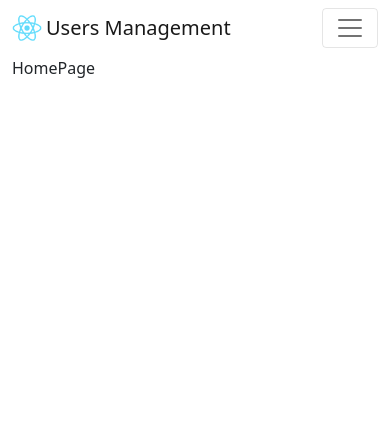
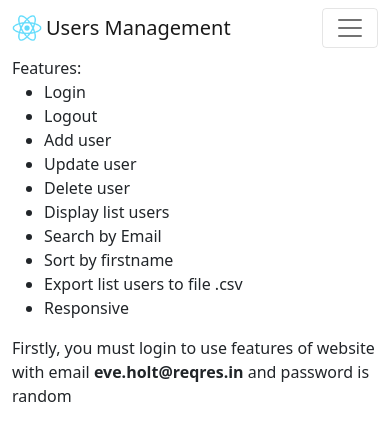
Before and after one commit to DzoanhDoanh/users-management, a React (Create React App) app: page / in a window 390 px wide. Shown: the top 440 px of the page. Built offline with nearby package versions, Linux system fonts and the light colour scheme.

Commit message:
fix bug user interface, responsive, complete app #1

```diff
--- a/src/components/Header.js
+++ b/src/components/Header.js
@@ -1,3 +1,4 @@
+/* eslint-disable no-mixed-operators */
 import Container from 'react-bootstrap/Container';
 import Nav from 'react-bootstrap/Nav';
 import Navbar from 'react-bootstrap/Navbar';
@@ -36,7 +37,7 @@ function Header(props) {
                                 <NavLink to={'/users'} className='nav-link'>Manage users</NavLink>
                             </Nav>
                             <Nav>
-                                { user && user.email && <span className='nav-link'>Welcome <b>{user.email}</b></span>}
+                                { user && user.email && <span className='nav-link'>Welcome <span className='fw-bold text-black'>{user.email}</span></span>}
                                 <NavDropdown title="Settings" id="basic-nav-dropdown">
                                     {user && user.auth === true ? (<NavDropdown.Item onClick={handleLogout}>
                                         Logout
--- a/src/components/Home.js
+++ b/src/components/Home.js
@@ -1,10 +1,26 @@
+
+
 function Home() {
+
     return (
-        <>
-            <div className="home-container">
-                HomePage
-            </div>
-        </>
+        <div className="home-container">
+            <p>
+                Features:
+                <ul>
+                    <li>Login</li>
+                    <li>Logout</li>
+                    <li>Add user</li>
+                    <li>Update user</li>
+                    <li>Delete user</li>
+                    <li>Display list users</li>
+                    <li>Search by Email</li>
+                    <li>Sort by firstname</li>
+                    <li>Export list users to file .csv</li>
+                    <li>Responsive</li>
+                </ul>
+                Firstly, you must login to use features of website with email <b>eve.holt@reqres.in</b> and password is random <br/>
+            </p>
+        </div>
     );
 }
 
--- a/src/components/Login.js
+++ b/src/components/Login.js
@@ -19,7 +19,7 @@ function Login() {
             return
         }
         setLoading(true)
-        let res = await loginApi(email, password)
+        let res = await loginApi(email.trim(), password.trim())
         if(res && res.token){
             loginContext(email, res.token)
             navigate('/')
@@ -35,6 +35,12 @@ function Login() {
 
     const handleGoBack = () => {
         navigate('/')
+    }
+
+    const handlePressEnter = (e) => {
+        if(e.key === 'Enter'){
+            handleLogin()
+        }
     }
     return (
         <div className="login-container col-12 col-sm-4 ">
@@ -53,6 +59,7 @@ function Login() {
                     className="box-input p-2"
                     value={password}
                     onChange={(e) => setPassword(e.target.value)}
+                    onKeyDown={(e) => handlePressEnter(e)}
                     style={{width: '100%'}}
                 />
                 {isShowPass ?
--- a/src/components/TableUser.scss
+++ b/src/components/TableUser.scss
@@ -1,3 +1,6 @@
 .sort-header{
     cursor: pointer;
 }
+.pagination{
+    justify-content: center;
+}
--- a/src/components/TableUsers.js
+++ b/src/components/TableUsers.js
@@ -164,7 +164,7 @@ function TableUsers(props) {
     }
     return (
         <>
-            <div className='my-3 add-new d-flex justify-content-between align-items-center'>
+            <div className='my-3 add-new d-sm-flex justify-content-between align-items-center'>
                 <span>
                     <b>
                         List users:
@@ -181,14 +181,15 @@ function TableUsers(props) {
                         onClick={getUsersExport}
                         ><i className="fa-solid fa-download"></i> Export
                     </CSVLink>
-                    <button className='btn btn-success' onClick={() => setIsShowModalAddNew(true)}>Add new user</button>
+                    <button className='btn btn-success' onClick={() => setIsShowModalAddNew(true)}>Add user</button>
                 </div>
             </div>
-            <div className='col-4 my-3'>
+            <div className='col-12 col-sm-4 my-3'>
                 <input className='form-control'
                         placeholder='Search user by email'
                         onChange={(e) => handleSearch(e)}/>
             </div>
+            <div className='' style={{overflow: 'auto'}}>
                 <Table striped bordered hover>
                     <thead>
                         <tr>
@@ -233,6 +234,7 @@ function TableUsers(props) {
                         }
                     </tbody>
                 </Table>
+            </div>
             <ReactPaginate
                 breakLabel="..."
                 nextLabel="next >"
--- a/src/routes/AppRoutes.js
+++ b/src/routes/AppRoutes.js
@@ -2,6 +2,7 @@ import {Routes, Route} from 'react-router-dom';
 import Home from '../components/Home';
 import Login from '../components/Login'
 import PrivateRoute from './PrivateRoute';
+import NotFound from './NotFound';
 import TableUsers from '../components/TableUsers';
 
 function AppRoutes() {
@@ -18,6 +19,7 @@ function AppRoutes() {
                         </PrivateRoute>
                     }
                 />
+                <Route path='*' element={<NotFound/>}/>
             </Routes>
 
         </>
--- /dev/null
+++ b/src/routes/NotFound.js
@@ -0,0 +1,16 @@
+import Alert from 'react-bootstrap/Alert';
+
+function NotFound() {
+    return (
+        <>
+            <Alert variant="danger"  className='mt-3'>
+                <Alert.Heading>Oh snap! You got an error!</Alert.Heading>
+                <p>
+                    404 Not Found
+                </p>
+            </Alert>
+        </>
+    );
+}
+
+export default NotFound;
```
Also changed, not shown: src/assets/images/backgroud.png (added). Lines whose indentation alone changed are shown as unchanged.
